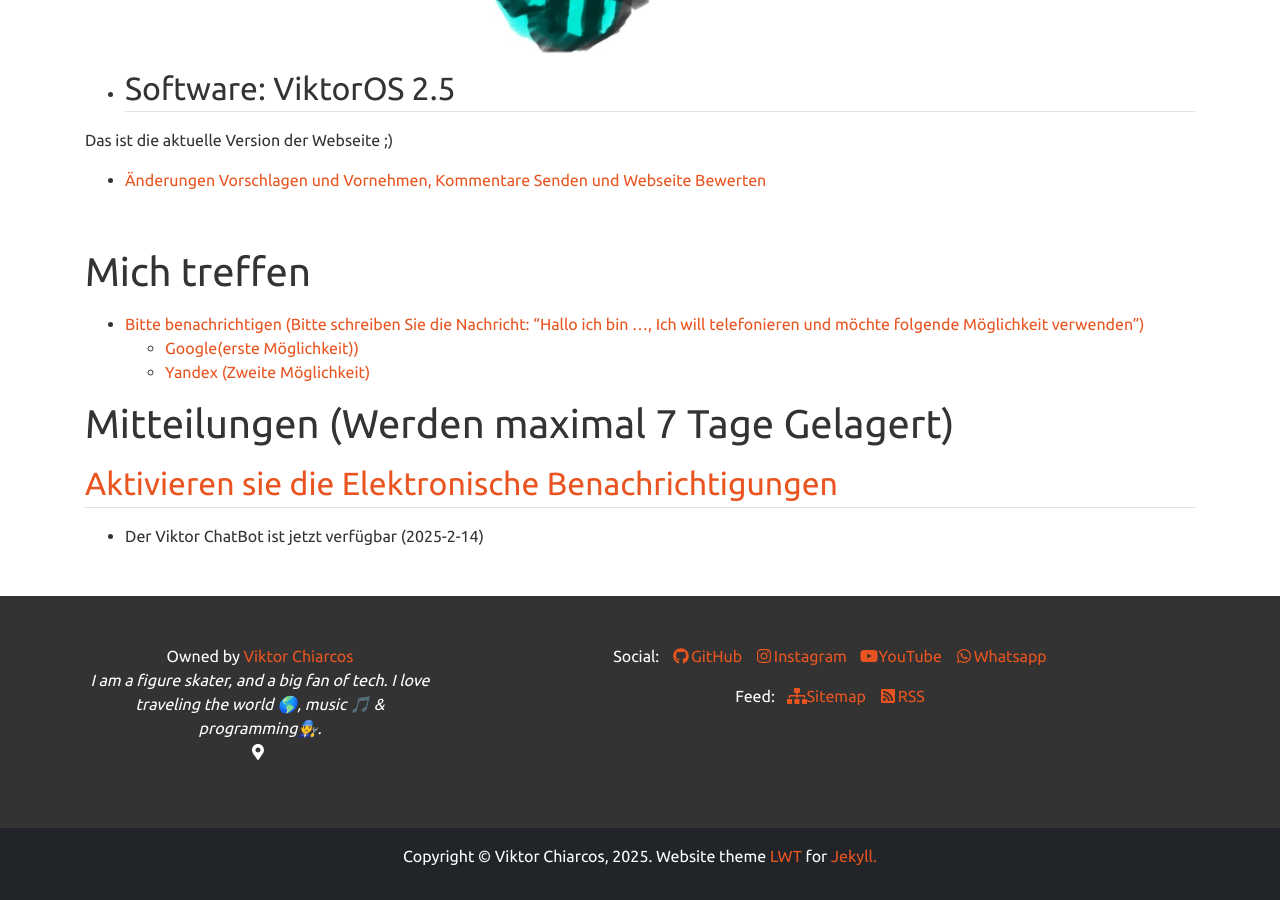
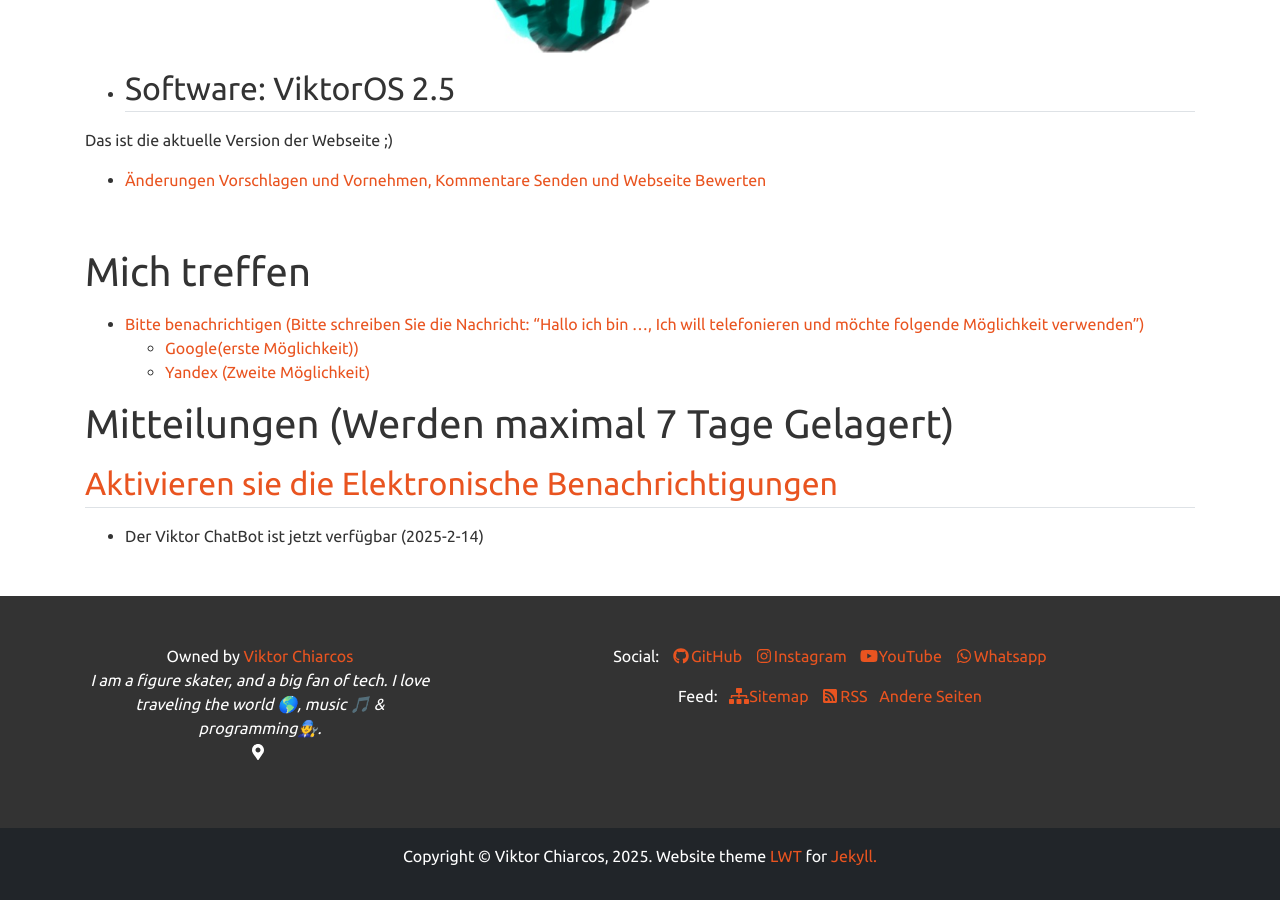
Before and after one commit to viktor-chiarcos/viktor-chiarcos.github.io, a Jekyll site: the page built from index.md, in a window 1280 px wide and 900 px high, scrolled down 2550 px. Built offline with Jekyll 4.4.1, drawn with Linux system fonts in a browser that asks for light colours.

Commit message:
Update nav.yml

```diff
--- a/_data/nav.yml
+++ b/_data/nav.yml
@@ -78,6 +78,9 @@ footer:
     - label: "RSS"
       icon: "fas fa-fw fa-rss-square"
       url: "/feed.xml"
+    - label: "Andere Seiten"
+      icon: ""
+      url: "/other"
   - Sonstige:
       label: "YouTube"
       icon: "fab fa-fw fa-youtube"
```
